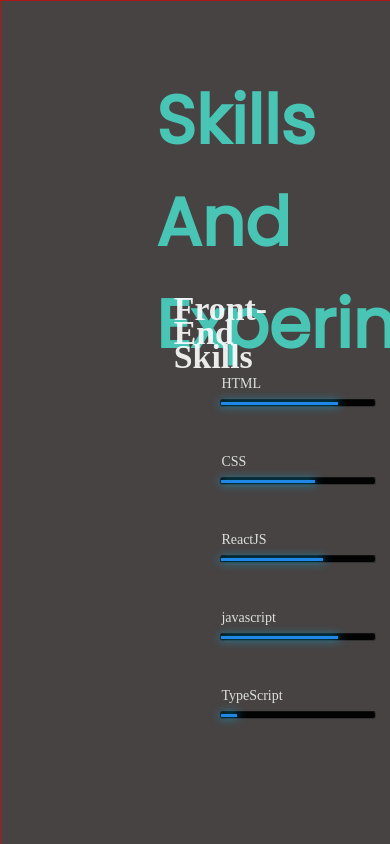
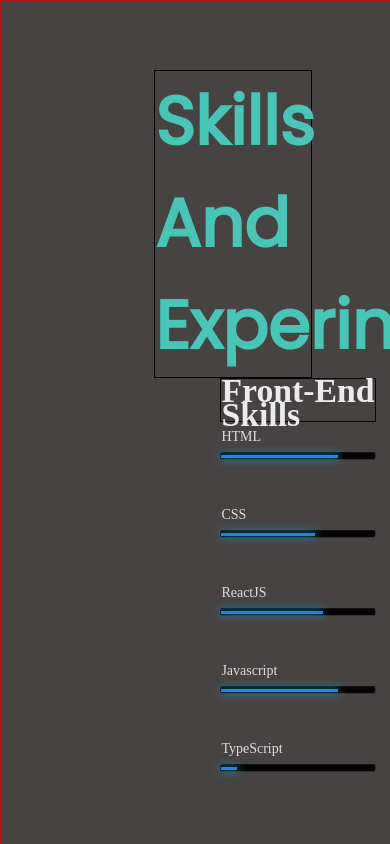
Before and after one commit to Kamui-Hebertt/Kamui-Hebertt.Portifolio, a React (Create React App) app in the folder my-app/: page /skills in a window 390 px wide. Shown: the top 844 px of the page. Built offline with nearby package versions, Linux system fonts and the light colour scheme.

Commit message:
feat: skills page pt

```diff
--- a/my-app/src/pages/Skills.js
+++ b/my-app/src/pages/Skills.js
@@ -33,7 +33,7 @@ function Skills () {
       <li><span class="blueline html"></span><em>HTML</em></li>
       <li><span class="blueline css"></span><em>CSS</em></li>
       <li><span class="blueline javascript"></span><em>ReactJS</em></li>
-      <li><span class="blueline php"></span><em>javascript</em></li>
+      <li><span class="blueline php"></span><em>Javascript</em></li>
       <li><span class="blueline jquery"></span><em>TypeScript</em></li>
     </ul>
   </div>
@@ -41,7 +41,23 @@ function Skills () {
   </div>
 
               </main>
-              ) : 'sadsadas'}</>)}
+              ) : (        <main className='skillsMain'>
+              <h1 className='titleSkills'>Habilidades e Experiências</h1>
+             <div class="container">
+     <div class="col">
+       <h2 class="titulo">Habilidades de Front-end</h2>
+       <ul class="skill">
+         <li><span class="blueline html"></span><em>HTML</em></li>
+         <li><span class="blueline css"></span><em>CSS</em></li>
+         <li><span class="blueline javascript"></span><em>ReactJS</em></li>
+         <li><span class="blueline php"></span><em>Javascript</em></li>
+         <li><span class="blueline jquery"></span><em>TypeScript</em></li>
+       </ul>
+     </div>
+
+     </div>
+
+                 </main>)}</>)}
             </div>
         )
     }
--- a/my-app/src/styles/_mobile.scss
+++ b/my-app/src/styles/_mobile.scss
@@ -130,4 +130,14 @@
     margin-left: 27vw;
 
   }
+
+  .titleSkills {
+
+    border: 1px solid black;
+  }
+  .titulo{
+    border: 1px solid black;
+    height: 5vh;
+    font-size: 12px;
+  }
 }
--- a/my-app/src/styles/main.css
+++ b/my-app/src/styles/main.css
@@ -341,6 +341,14 @@
   .hipt {
     margin-left: 27vw;
   }
+  .titleSkills {
+    border: 1px solid black;
+  }
+  .titulo {
+    border: 1px solid black;
+    height: 5vh;
+    font-size: 12px;
+  }
 }
 * {
   margin: 0;
```
Also changed, not shown: 1 other file (tests, documents, lock files or other folders).
